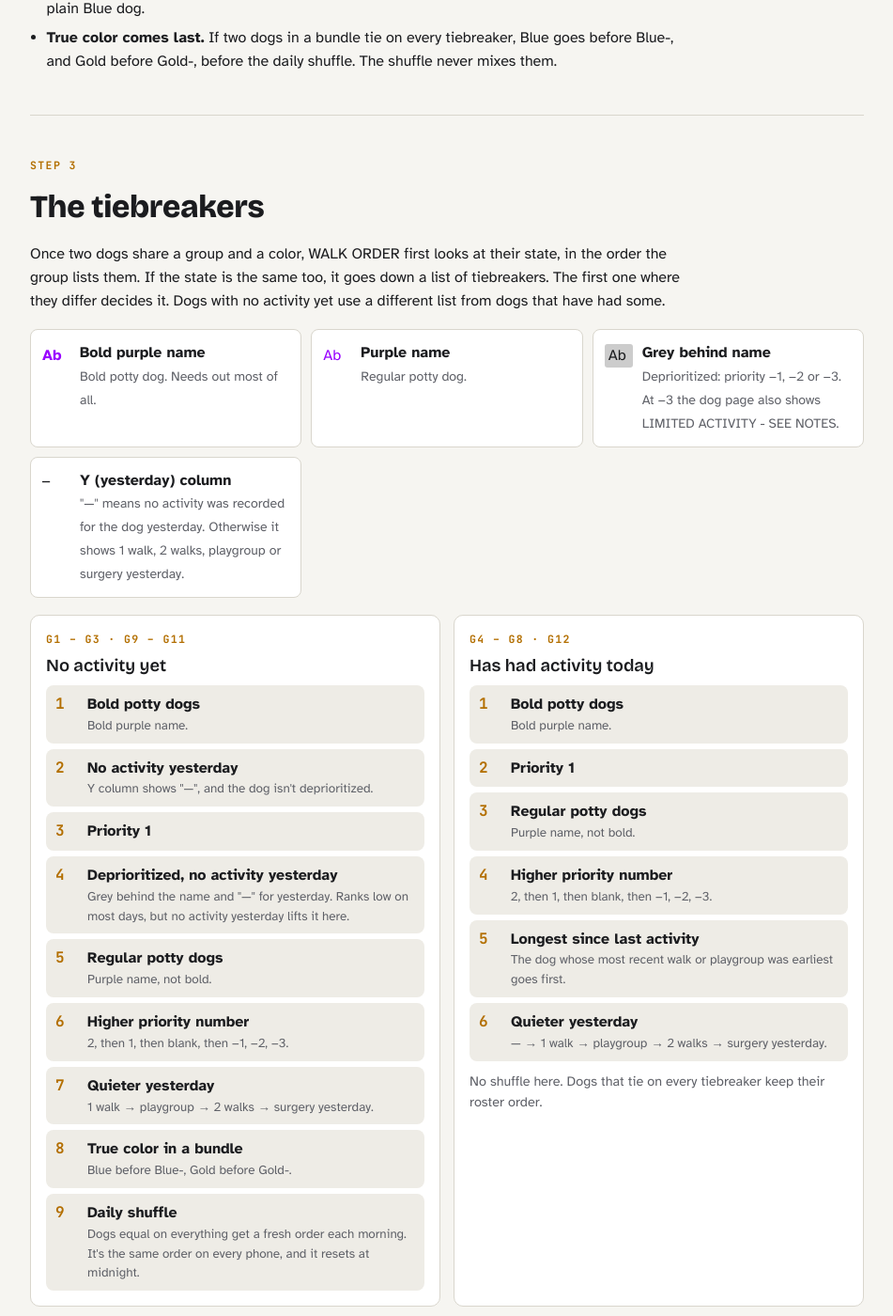
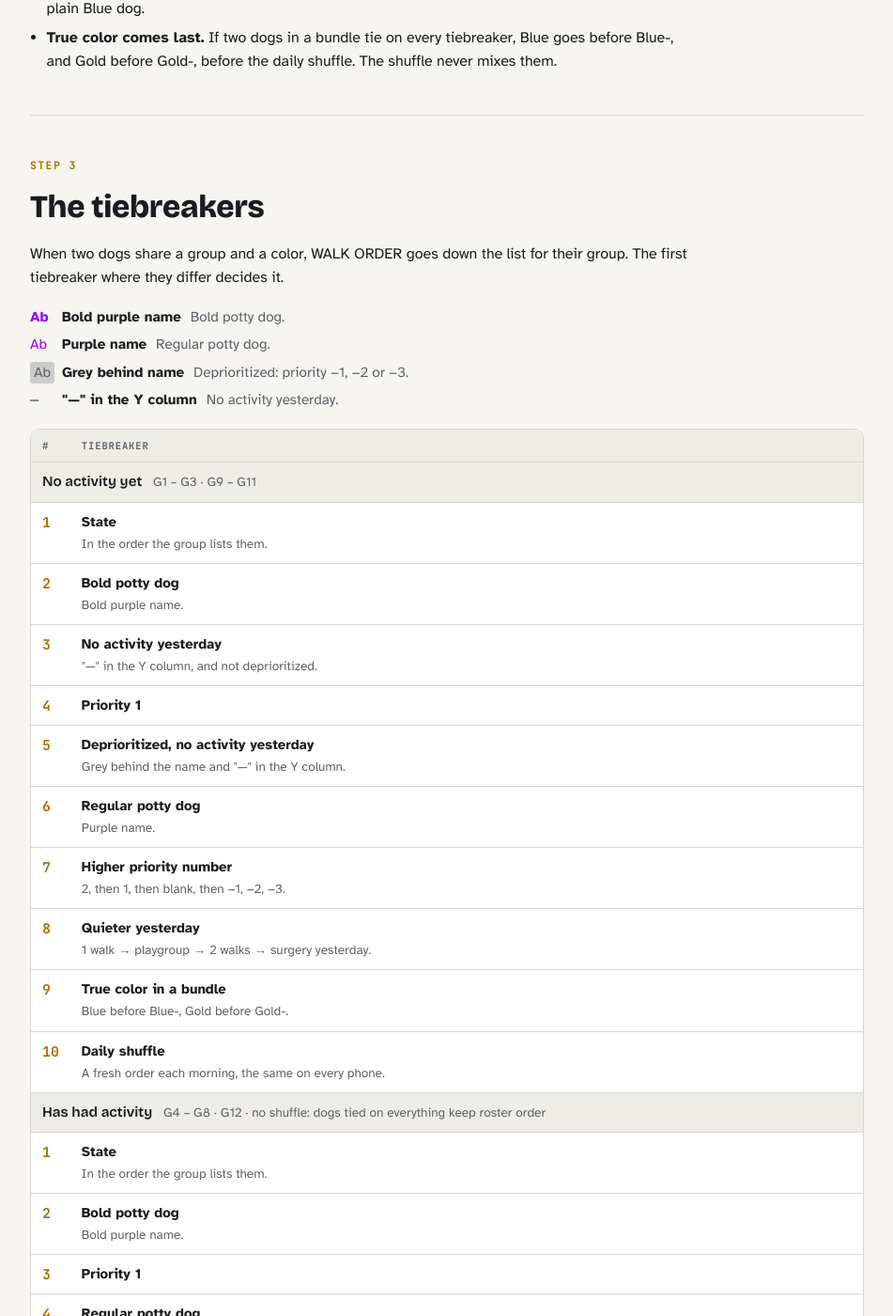
Before and after one commit to kirbsauce/dog-walker-assistant-docs, a Jekyll site: the page walk_order.html, which Jekyll copies as it is, in a window 1280 px wide and 1400 px high, scrolled down 4877 px. Shown: the whole window at 94% size, without its empty margins (164-1115 px from the left). Built offline with Jekyll 4.4.1, drawn with Linux system fonts in a browser that asks for light colours; some of the changed text lies outside the part shown.

Commit message:
Show the Walk Order tiebreakers as a table
Replace the two tiebreaker cards and the name legend cards with a
compact name key and one table banded by "No activity yet" and "Has had
activity", like the other tables. List state as the first tiebreaker,
since it's what decides first inside a group and color. Keep the
deprioritized name highlight to the name's width, and drop unused CSS.

Co-Authored-By: Claude Opus 5.5 <noreply@anthropic.com>
Claude-Session: https://claude.ai/code/session_01Gn98H5icQkvFvkCZpGcr4i

```diff
--- a/walk_order.html
+++ b/walk_order.html
@@ -119,7 +119,7 @@ header.top { padding-block: 36px 28px; display: grid; gap: 16px; }
 .nm { font-weight: 400; }
 .nm.p1 { color: var(--potty); }
 .nm.p2 { color: var(--potty); font-weight: 800; }
-.nm.dp { background: var(--deprio); padding: 0 4px; border-radius: 3px; }
+.nm.dp { background: var(--deprio); padding: 0 4px; border-radius: 3px; justify-self: start; }
 
 .roster {
   background: var(--surface); border: 1px solid var(--line); border-radius: 10px;
@@ -186,6 +186,9 @@ header.top { padding-block: 36px 28px; display: grid; gap: 16px; }
 @media (min-width: 700px) { .key { grid-template-columns: repeat(2, minmax(0, 1fr)); } }
 .key li { display: grid; grid-template-columns: 16px auto minmax(0, 1fr); gap: 10px; align-items: start; font-size: 0.95rem; }
 .key li .cb { margin-top: 3px; }
+.key.names { list-style: none; margin: 0; padding: 0; }
+.key.names { display: grid; gap: 6px; grid-template-columns: minmax(0, 1fr) !important; }
+.key.names li { grid-template-columns: 24px auto minmax(0, 1fr); }
 .key li span { color: var(--muted); }
 
 /* ---------- states table ---------- */
@@ -217,23 +220,6 @@ header.top { padding-block: 36px 28px; display: grid; gap: 16px; }
 .q .n {
   font-family: var(--display); font-weight: 800; font-size: 2rem; line-height: 1; color: var(--accent);
 }
-
-/* ---------- tiebreakers ---------- */
-.tb-grid { display: grid; grid-template-columns: repeat(auto-fit, minmax(300px, 1fr)); gap: 14px; }
-.tb {
-  background: var(--surface); border: 1px solid var(--line); border-radius: 10px; padding: 16px;
-  display: grid; gap: 10px; align-content: start;
-}
-.tb ol { margin: 0; padding: 0; list-style: none; display: grid; gap: 6px; counter-reset: tb; }
-.tb li {
-  counter-increment: tb; display: grid; grid-template-columns: 26px minmax(0, 1fr); gap: 8px;
-  align-items: start; padding: 8px 10px; border-radius: 8px; background: var(--surface-2);
-}
-.tb li::before {
-  content: counter(tb); font-family: var(--mono); font-weight: 700; color: var(--accent);
-}
-.tb li .eg { display: block; font-size: 0.84rem; color: var(--muted); }
-.tb li.inert { opacity: 0.6; }
 
 /* ---------- compact roster ---------- */
 .compact .rrow { grid-template-columns: 54px 22px 16px 16px 16px 26px minmax(70px, 1fr) auto; min-width: 0; padding: 6px 10px; }
@@ -451,45 +437,40 @@ img { max-width: 100%; }
 <section class="block" id="tiebreakers">
   <div class="eyebrow">Step 3</div>
   <h2>The tiebreakers</h2>
-  <p>Once two dogs share a group and a color, WALK ORDER first looks at their state, in the order the group lists them. If the state is the same too, it goes down a list of tiebreakers. The first one where they differ decides it. Dogs with no activity yet use a different list from dogs that have had some.</p>
+  <p>When two dogs share a group and a color, WALK ORDER goes down the list for their group. The first tiebreaker where they differ decides it.</p>
 
-  <div class="legend">
-    <div class="lg"><span class="demo nm p2">Ab</span><div><b>Bold purple name</b><span class="small">Bold potty dog. Needs out most of all.</span></div></div>
-    <div class="lg"><span class="demo nm p1">Ab</span><div><b>Purple name</b><span class="small">Regular potty dog.</span></div></div>
-    <div class="lg"><span class="demo nm dp">Ab</span><div><b>Grey behind name</b><span class="small">Deprioritized: priority −1, −2 or −3. At −3 the dog page also shows LIMITED ACTIVITY - SEE NOTES.</span></div></div>
-    <div class="lg"><span class="demo mono" style="font-size:.85rem">—</span><div><b>Y (yesterday) column</b><span class="small">"—" means no activity was recorded for the dog yesterday. Otherwise it shows 1 walk, 2 walks, playgroup or surgery yesterday.</span></div></div>
-  </div>
+  <ul class="key names">
+    <li><span class="demo nm p2">Ab</span><b>Bold purple name</b><span>Bold potty dog.</span></li>
+    <li><span class="demo nm p1">Ab</span><b>Purple name</b><span>Regular potty dog.</span></li>
+    <li><span class="demo nm dp">Ab</span><b>Grey behind name</b><span>Deprioritized: priority −1, −2 or −3.</span></li>
+    <li><span class="demo mono">—</span><b>"—" in the Y column</b><span>No activity yesterday.</span></li>
+  </ul>
 
-  <div class="tb-grid">
-    <div class="tb">
-      <div class="eyebrow">G1 – G3 · G9 – G11</div>
-      <h3>No activity yet</h3>
-      <ol>
-        <li><div><b>Bold potty dogs</b><span class="eg">Bold purple name.</span></div></li>
-        <li><div><b>No activity yesterday</b><span class="eg">Y column shows "—", and the dog isn't deprioritized.</span></div></li>
-        <li><div><b>Priority 1</b></div></li>
-        <li><div><b>Deprioritized, no activity yesterday</b><span class="eg">Grey behind the name and "—" for yesterday. Ranks low on most days, but no activity yesterday lifts it here.</span></div></li>
-        <li><div><b>Regular potty dogs</b><span class="eg">Purple name, not bold.</span></div></li>
-        <li><div><b>Higher priority number</b><span class="eg">2, then 1, then blank, then −1, −2, −3.</span></div></li>
-        <li><div><b>Quieter yesterday</b><span class="eg">1 walk → playgroup → 2 walks → surgery yesterday.</span></div></li>
-        <li><div><b>True color in a bundle</b><span class="eg">Blue before Blue-, Gold before Gold-.</span></div></li>
-        <li><div><b>Daily shuffle</b><span class="eg">Dogs equal on everything get a fresh order each morning. It's the same order on every phone, and it resets at midnight.</span></div></li>
-      </ol>
-    </div>
-
-    <div class="tb">
-      <div class="eyebrow">G4 – G8 · G12</div>
-      <h3>Has had activity today</h3>
-      <ol>
-        <li><div><b>Bold potty dogs</b><span class="eg">Bold purple name.</span></div></li>
-        <li><div><b>Priority 1</b></div></li>
-        <li><div><b>Regular potty dogs</b><span class="eg">Purple name, not bold.</span></div></li>
-        <li><div><b>Higher priority number</b><span class="eg">2, then 1, then blank, then −1, −2, −3.</span></div></li>
-        <li><div><b>Longest since last activity</b><span class="eg">The dog whose most recent walk or playgroup was earliest goes first.</span></div></li>
-        <li><div><b>Quieter yesterday</b><span class="eg">— → 1 walk → playgroup → 2 walks → surgery yesterday.</span></div></li>
-      </ol>
-      <p class="muted" style="font-size:.9rem">No shuffle here. Dogs that tie on every tiebreaker keep their roster order.</p>
-    </div>
+  <div class="stable-wrap">
+  <table class="stable">
+    <thead><tr><th scope="col">#</th><th scope="col">Tiebreaker</th></tr></thead>
+    <tbody>
+      <tr class="band"><th colspan="2" scope="rowgroup">No activity yet <span class="bandnote">G1 – G3 · G9 – G11</span></th></tr>
+      <tr><th scope="row" class="sid">1</th><td><b>State</b><br><span class="sub">In the order the group lists them.</span></td></tr>
+      <tr><th scope="row" class="sid">2</th><td><b>Bold potty dog</b><br><span class="sub">Bold purple name.</span></td></tr>
+      <tr><th scope="row" class="sid">3</th><td><b>No activity yesterday</b><br><span class="sub">"—" in the Y column, and not deprioritized.</span></td></tr>
+      <tr><th scope="row" class="sid">4</th><td><b>Priority 1</b></td></tr>
+      <tr><th scope="row" class="sid">5</th><td><b>Deprioritized, no activity yesterday</b><br><span class="sub">Grey behind the name and "—" in the Y column.</span></td></tr>
+      <tr><th scope="row" class="sid">6</th><td><b>Regular potty dog</b><br><span class="sub">Purple name.</span></td></tr>
+      <tr><th scope="row" class="sid">7</th><td><b>Higher priority number</b><br><span class="sub">2, then 1, then blank, then −1, −2, −3.</span></td></tr>
+      <tr><th scope="row" class="sid">8</th><td><b>Quieter yesterday</b><br><span class="sub">1 walk → playgroup → 2 walks → surgery yesterday.</span></td></tr>
+      <tr><th scope="row" class="sid">9</th><td><b>True color in a bundle</b><br><span class="sub">Blue before Blue-, Gold before Gold-.</span></td></tr>
+      <tr><th scope="row" class="sid">10</th><td><b>Daily shuffle</b><br><span class="sub">A fresh order each morning, the same on every phone.</span></td></tr>
+      <tr class="band"><th colspan="2" scope="rowgroup">Has had activity <span class="bandnote">G4 – G8 · G12 · no shuffle: dogs tied on everything keep roster order</span></th></tr>
+      <tr><th scope="row" class="sid">1</th><td><b>State</b><br><span class="sub">In the order the group lists them.</span></td></tr>
+      <tr><th scope="row" class="sid">2</th><td><b>Bold potty dog</b><br><span class="sub">Bold purple name.</span></td></tr>
+      <tr><th scope="row" class="sid">3</th><td><b>Priority 1</b></td></tr>
+      <tr><th scope="row" class="sid">4</th><td><b>Regular potty dog</b><br><span class="sub">Purple name.</span></td></tr>
+      <tr><th scope="row" class="sid">5</th><td><b>Higher priority number</b><br><span class="sub">2, then 1, then blank, then −1, −2, −3.</span></td></tr>
+      <tr><th scope="row" class="sid">6</th><td><b>Longest since last activity</b><br><span class="sub">The dog whose most recent walk or playgroup was earliest goes first.</span></td></tr>
+      <tr><th scope="row" class="sid">7</th><td><b>Quieter yesterday</b><br><span class="sub">— → 1 walk → playgroup → 2 walks → surgery yesterday.</span></td></tr>
+    </tbody>
+  </table>
   </div>
 
   <div class="short">
```
